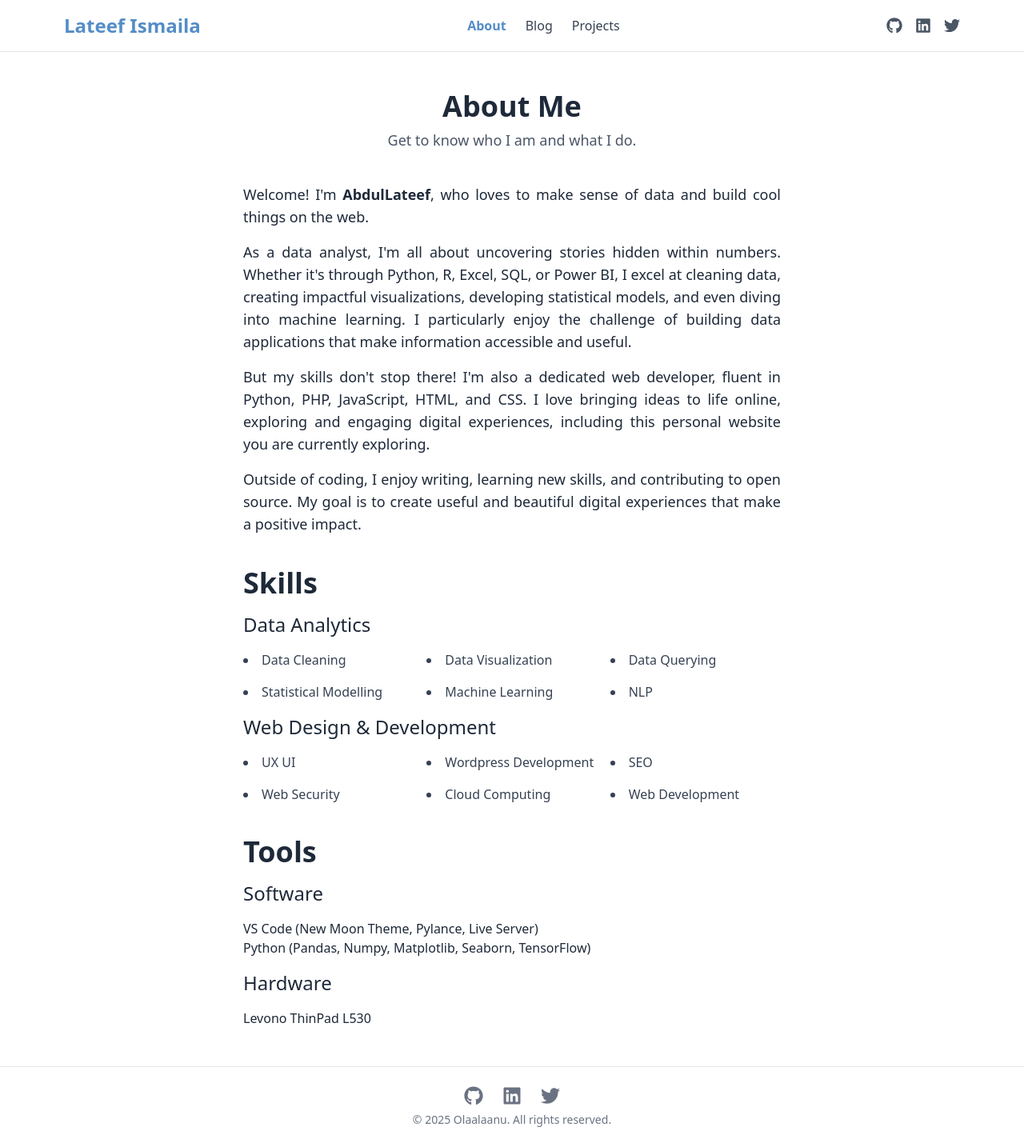
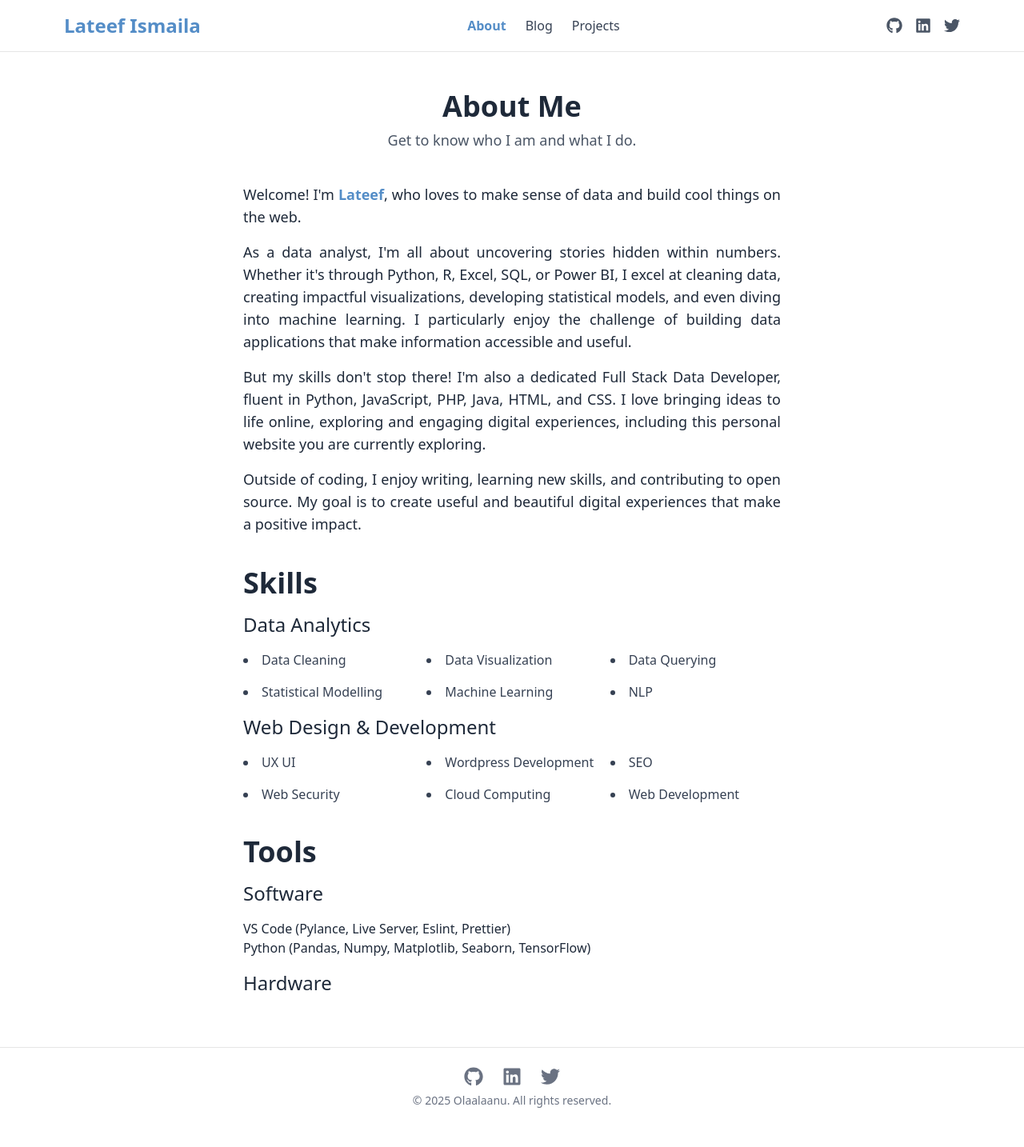
Before and after one commit to olaalaanu/olaalaanu, a Next.js app: page /about in a window 1280 px wide. Shown: the whole page at 80% size. After the commit the page ends 1410 px from the top, so only its background shows below. Built offline with nearby package versions, Linux system fonts and the light colour scheme.

Commit message:
Update about me

```diff
--- a/src/app/about/page.tsx
+++ b/src/app/about/page.tsx
@@ -1,5 +1,4 @@
 import { Metadata } from "next";
-import AnimatedSection from "@/components/AnimatedSection";
 
 export const metadata: Metadata = {
   title: "About | Lateef Ismaila",
@@ -12,18 +11,16 @@ export default function AboutPage() {
     <section className="px-4 py-12" id="about">
       <div className="max-w-2xl mx-auto space-y-10">
         <div className="text-center">
-          <AnimatedSection>
-            <h1 className="text-4xl font-bold mb-2">About Me</h1>
-            <p className="text-lg text-gray-600">
-              Get to know who I am and what I do.
-            </p>
-          </AnimatedSection>
+          <h1 className="text-4xl font-bold mb-2">About Me</h1>
+          <p className="text-lg text-gray-600">
+            Get to know who I am and what I do.
+          </p>
         </div>
 
         <div className="mt-6 md:mt-0 text-lg space-y-4 text-justify">
           <p>
-            Welcome! I&apos;m <strong>AbdulLateef</strong>, who loves to make
-            sense of data and build cool things on the web.
+            Welcome! I&apos;m <strong className="text-primary">Lateef</strong>,
+            who loves to make sense of data and build cool things on the web.
           </p>
           <p>
             As a data analyst, I&apos;m all about uncovering stories hidden
@@ -34,11 +31,11 @@ export default function AboutPage() {
             data applications that make information accessible and useful.
           </p>
           <p>
-            But my skills don&apos;t stop there! I&apos;m also a dedicated web
-            developer, fluent in Python, PHP, JavaScript, HTML, and CSS. I love
-            bringing ideas to life online, exploring and engaging digital
-            experiences, including this personal website you are currently
-            exploring.
+            But my skills don&apos;t stop there! I&apos;m also a dedicated Full
+            Stack Data Developer, fluent in Python, JavaScript, PHP, Java, HTML,
+            and CSS. I love bringing ideas to life online, exploring and
+            engaging digital experiences, including this personal website you
+            are currently exploring.
           </p>
           <p>
             Outside of coding, I enjoy writing, learning new skills, and
@@ -74,10 +71,9 @@ export default function AboutPage() {
         <div>
           <h2 className="text-4xl font-semibold mb-4">Tools</h2>
           <h3 className="text-2xl mb-4">Software</h3>
-          <p>VS Code (New Moon Theme, Pylance, Live Server)</p>
+          <p>VS Code (Pylance, Live Server, Eslint, Prettier)</p>
           <p>Python (Pandas, Numpy, Matplotlib, Seaborn, TensorFlow)</p>
           <h3 className="text-2xl mb-4 mt-4">Hardware</h3>
-          <p>Levono ThinPad L530</p>
         </div>
       </div>
     </section>
```
